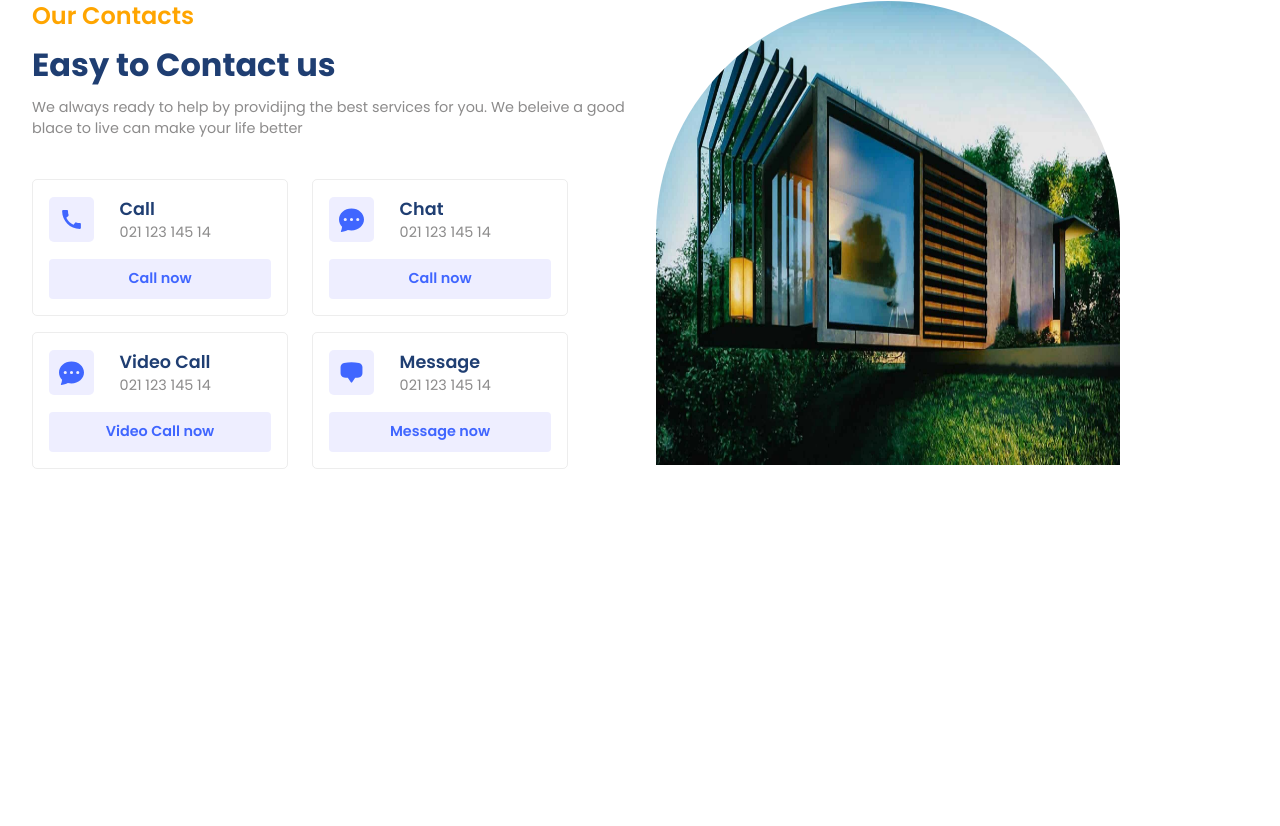
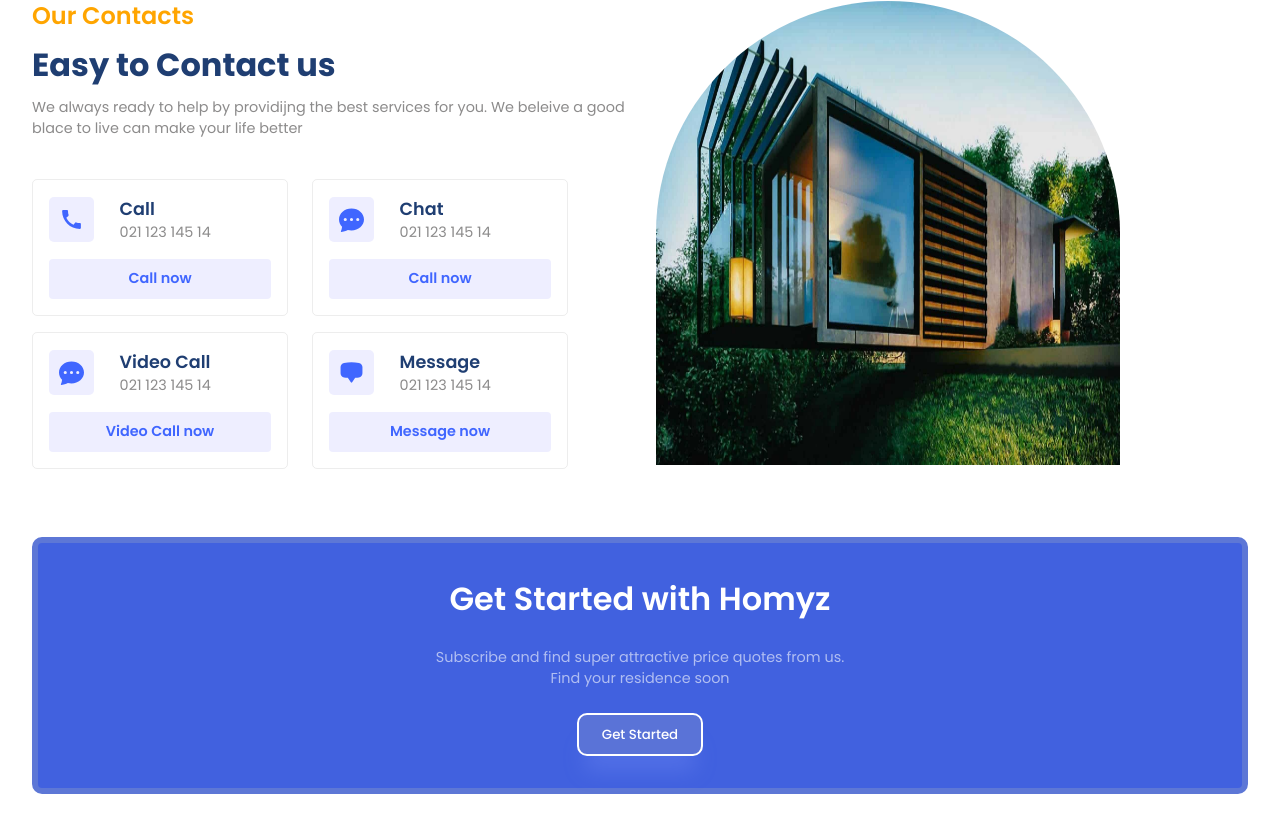
Before and after one commit to Preetam7064/Real-Estate-React-Project, a React (Vite) app: page / in a window 1280 px wide. Shown: the part 2103-2929 px from the top of the page. Before the commit the page ends 2608 px from the top, so only its background shows below. Built offline with nearby package versions, Linux system fonts and the light colour scheme.

Commit message:
get started section completed

```diff
--- a/src/App.jsx
+++ b/src/App.jsx
@@ -5,6 +5,7 @@
 import Residencies from './components/Residencies/Residencies';
 import Value from './components/Value/Value';
 import Contact from './components/Contact/Contact';
+import GetStarted from './components/GetStarted/GetStarted';
 
 function App() {
 	return (
@@ -18,6 +19,7 @@
 			<Residencies />
 			<Value />
 			<Contact />
+			<GetStarted />
 		</div>
 	);
 }
--- /dev/null
+++ b/src/components/GetStarted/GetStarted.css
@@ -0,0 +1,21 @@
+.inner-container {
+	gap: 1.5rem;
+	background: #4161df;
+	padding: 2rem;
+	border-radius: 10px;
+	border: 6px solid #5d77d6;
+	text-align: center;
+}
+.inner-container .primaryText {
+	color: white;
+	font-weight: 600;
+}
+.inner-container .secondaryText {
+	color: rgba(255, 255, 255, 0.587);
+}
+.inner-container .button {
+	background: #5a73d7;
+	border: 2px solid white;
+	box-shadow: var(--shadow);
+	border-radius: 10px;
+}
--- /dev/null
+++ b/src/components/GetStarted/GetStarted.jsx
@@ -0,0 +1,24 @@
+import React from 'react';
+import './GetStarted.css';
+
+const GetStarted = () => {
+	return (
+		<section className="g-wrapper">
+			<div className="paddings innerWidth g-container">
+				<div className="flexColCenter inner-container">
+					<span className="primaryText">Get Started with Homyz </span>
+					<span className="secondaryText">
+						Subscribe and find super attractive price quotes from us.
+						<br />
+						Find your residence soon
+					</span>
+					<button className="button">
+						<a href="mailto:preetamkumarsahu576@gmail.com">Get Started</a>
+					</button>
+				</div>
+			</div>
+		</section>
+	);
+};
+
+export default GetStarted;
```
